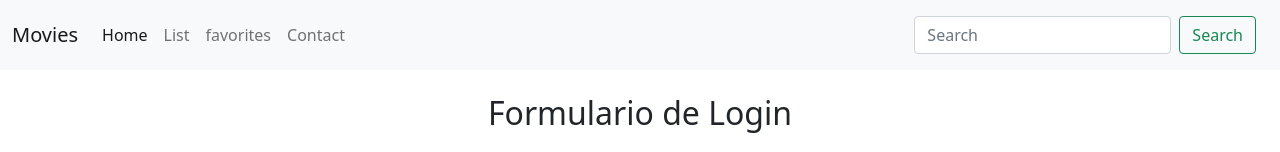
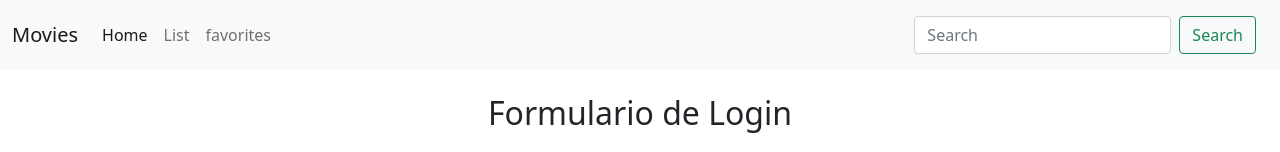
Before and after one commit to oluciams/Movies-Frontend, a React (Create React App) app: page / in a window 1280 px wide. Shown: the top 152 px of the page. Built offline with nearby package versions, Linux system fonts and the light colour scheme.

Commit message:
remove link contact

```diff
--- a/src/components/Header.jsx
+++ b/src/components/Header.jsx
@@ -21,9 +21,6 @@
               <li className="nav-item">
                 <Link className="nav-link" to="/favorite">favorites</Link>
               </li>
-              <li className="nav-item">
-                <Link className="nav-link" to="/contact">Contact</Link>
-              </li>
             </ul>
           </div>
           <Search/>
```
